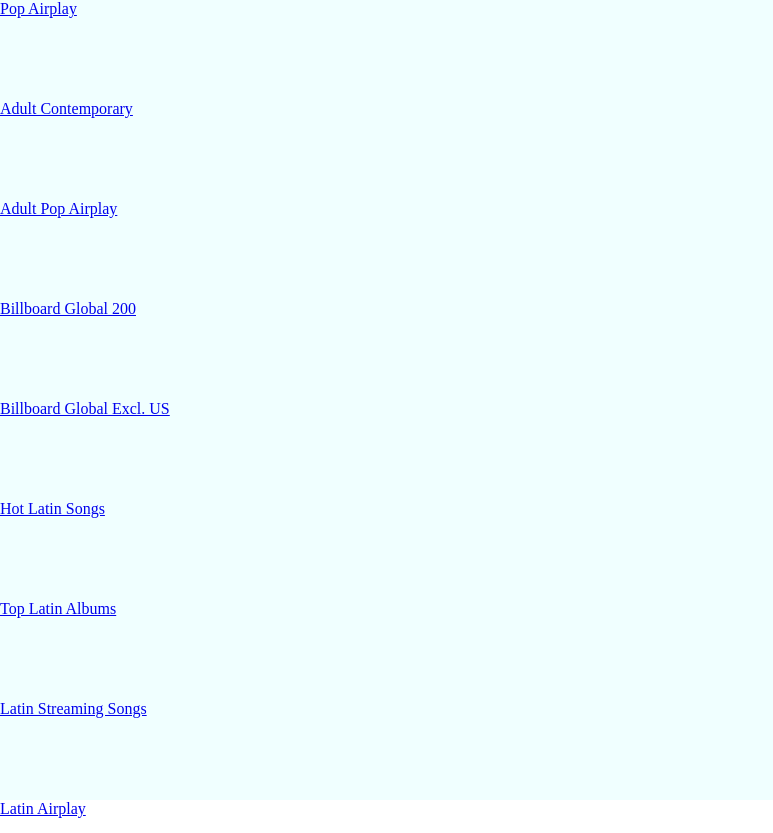
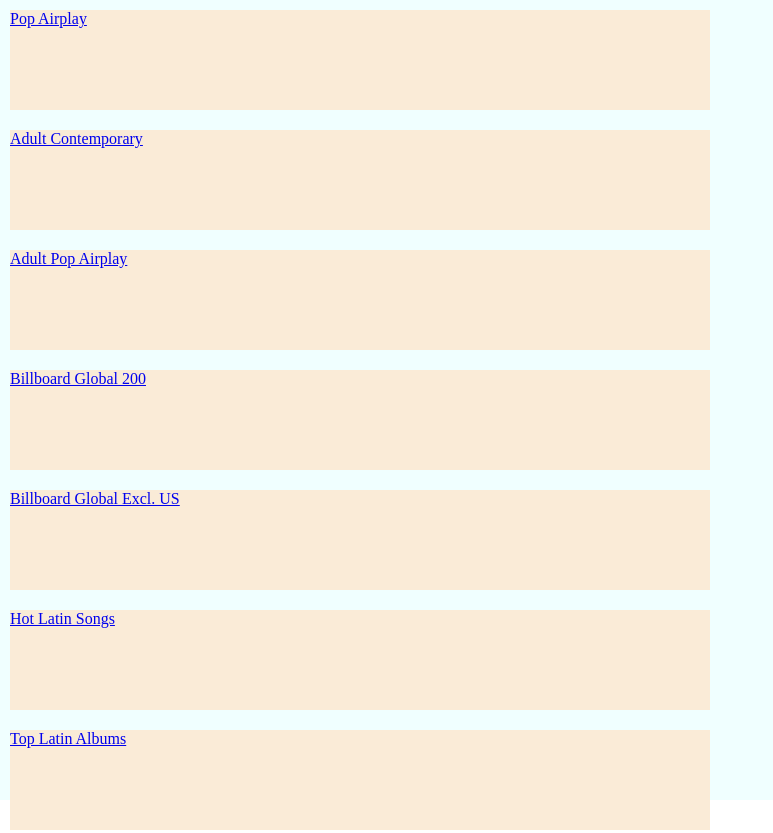
Before and after one commit to Yuan12131/SUBJECT-4-CHARTS, a website: page index.html in a window 1280 px wide. Shown: the top 833 px of the page, without its empty margins (0-773 px from the left). Drawn offline with Linux system fonts and the light colour scheme.

Commit message:
css 링크 배경색, 마진값 지정

```diff
--- a/index.html
+++ b/index.html
@@ -21,6 +21,8 @@
       display: inline-block;
       width: 700px;
       height: 100px;
+      background-color: antiquewhite;
+      margin: 10px;
     }
 
   </style>
```
